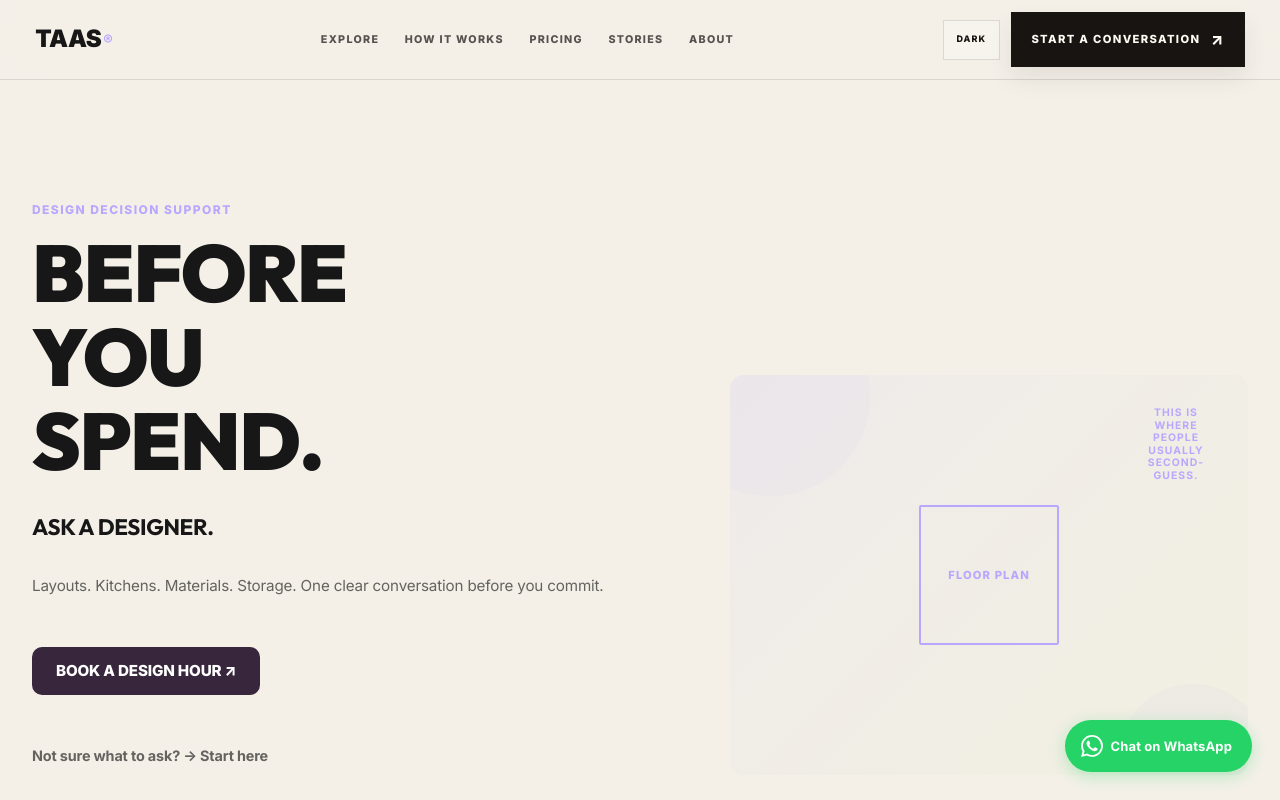
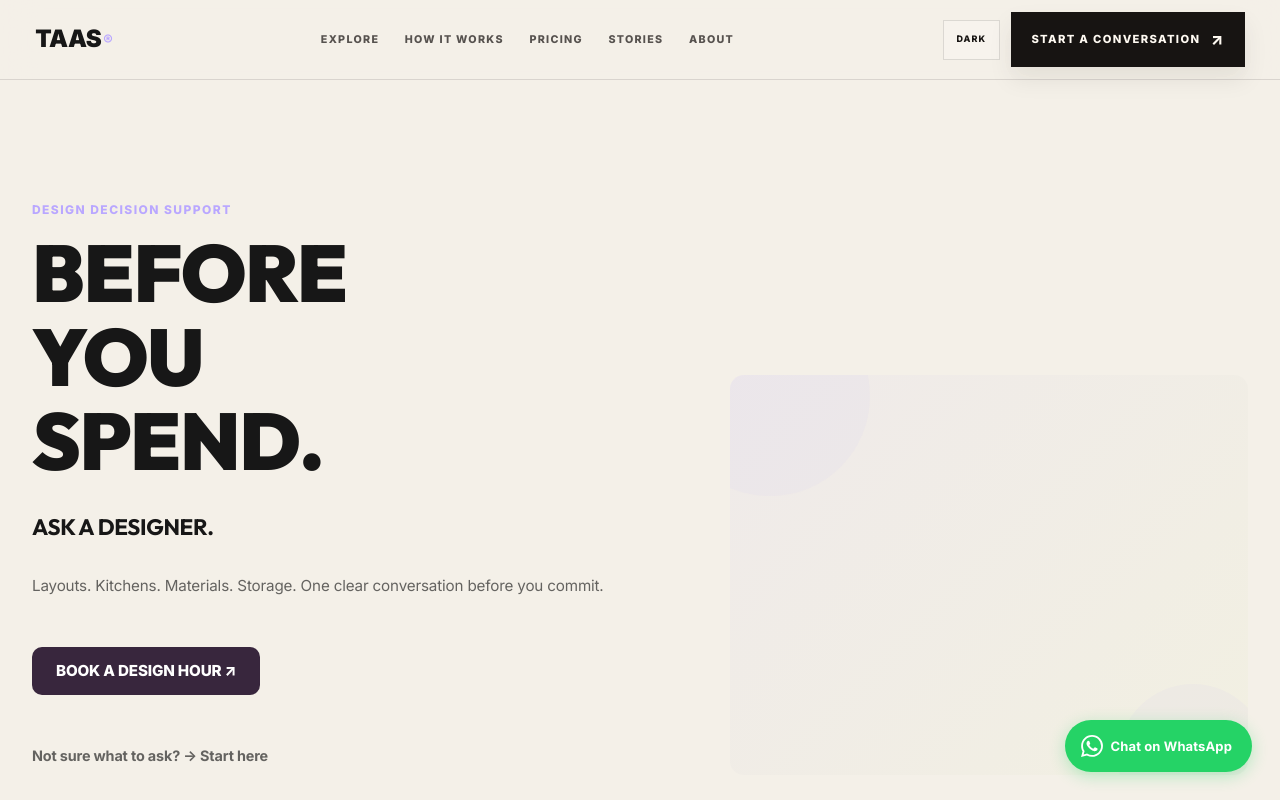
Before and after one commit to SHARV12456/TAAS, a Next.js app: page / in a window 1280 px wide. Built offline with nearby package versions, Linux system fonts and the light colour scheme.

Commit message:
remove: floor plan label and annotation from hero section

```diff
--- a/src/app/page.tsx
+++ b/src/app/page.tsx
@@ -69,8 +69,6 @@ export default function HomePage() {
 
           <div className="hero-visual">
             <div className="hero-visual-content">
-              <div className="architectural-mark">FLOOR PLAN</div>
-              <div className="annotation">THIS IS WHERE<br/>PEOPLE USUALLY<br/>SECOND-GUESS.</div>
               <div className="hero-visual-accent accent-1"></div>
               <div className="hero-visual-accent accent-2"></div>
             </div>
--- a/src/styles/new-design-system.css
+++ b/src/styles/new-design-system.css
@@ -347,36 +347,6 @@ p { margin: 0; color: var(--text-secondary); font-size: var(--body-size); line-h
   width: 100%;
   height: 100%;
   padding: var(--space-8);
-}
-
-.architectural-mark {
-  width: 140px;
-  height: 140px;
-  border: 2px solid var(--lilac);
-  border-radius: 2px;
-  display: flex;
-  align-items: center;
-  justify-content: center;
-  font-size: 0.7rem;
-  font-weight: 800;
-  color: var(--lilac);
-  letter-spacing: 0.1em;
-  text-align: center;
-  padding: var(--space-4);
-  position: relative;
-}
-
-.annotation {
-  position: absolute;
-  top: var(--space-6);
-  right: var(--space-6);
-  font-size: 0.65rem;
-  font-weight: 700;
-  letter-spacing: 0.1em;
-  color: var(--lilac);
-  text-transform: uppercase;
-  max-width: 80px;
-  line-height: 1.2;
 }
 
 .hero-visual-accent {
```
